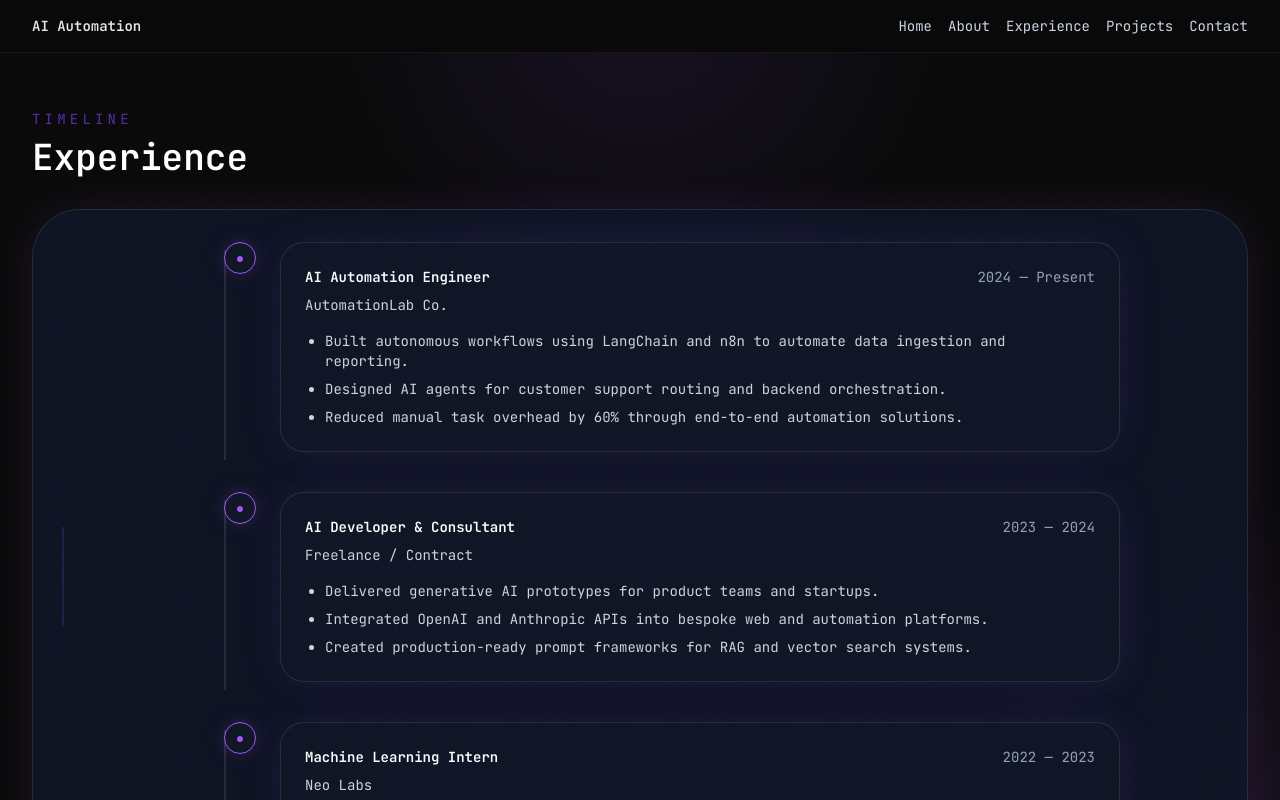
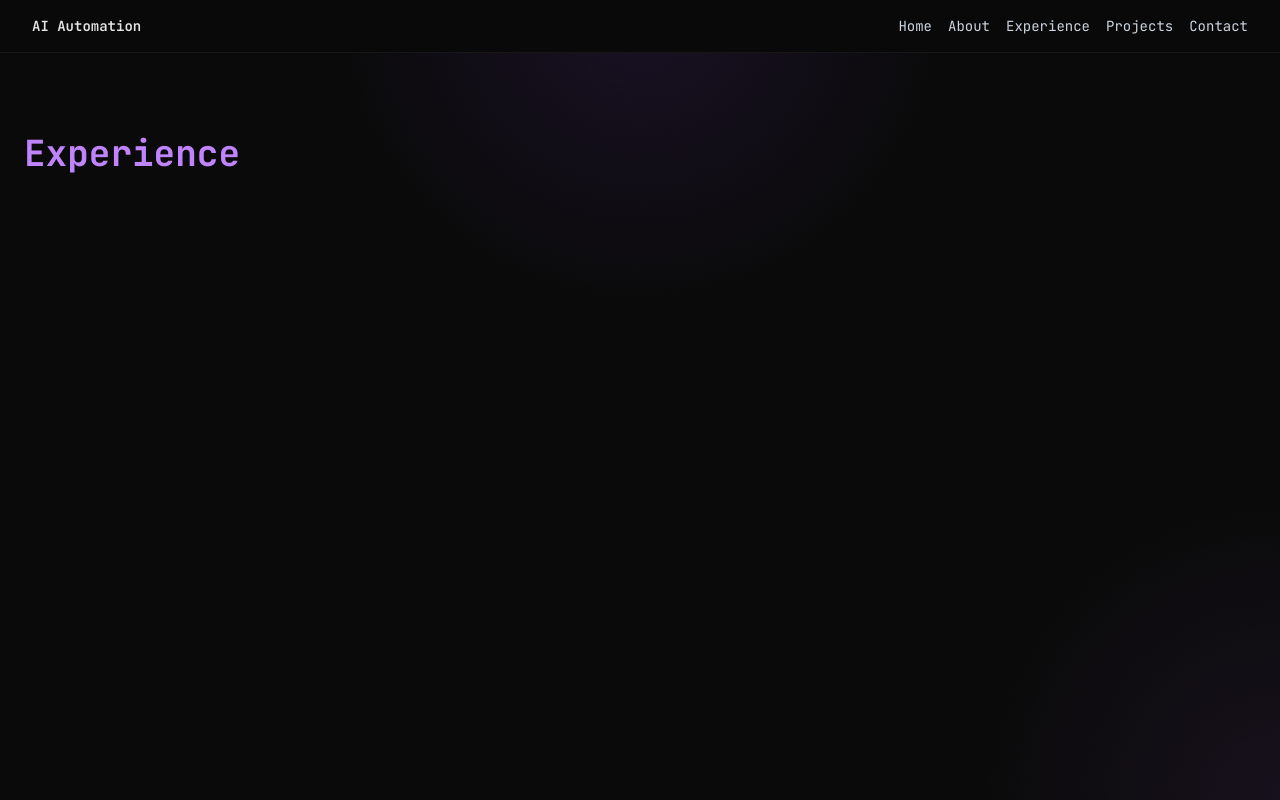
Before and after one commit to SyedSaribAhmed/my-portfolio-web, a Next.js app: page /experience in a window 1280 px wide. Shown: the top 800 px of the page. Built offline with nearby package versions, Linux system fonts and the light colour scheme.

Commit message:
fix framer motion

```diff
--- a/app/experience/page.tsx
+++ b/app/experience/page.tsx
@@ -1,37 +1,9 @@
-'use client';
-
-import SectionHeading from '../../components/SectionHeading';
-import TimelineItem from '../../components/TimelineItem';
-import { timeline } from '../../lib/data';
-import { motion } from 'framer-motion';
-
-const lineVariants = {
-  hidden: { pathLength: 0 },
-  visible: { pathLength: 1 }
-};
+"use client"
 
 export default function ExperiencePage() {
   return (
-    <section className="relative px-6 py-14 sm:px-8">
-      <div className="mx-auto max-w-7xl">
-        <SectionHeading title="Experience" subtitle="Timeline" />
-        <div className="relative overflow-hidden rounded-[3rem] border border-white/10 bg-[#0f172a]/80 p-8 shadow-neon">
-          <motion.svg
-            viewBox="0 0 4 100"
-            className="absolute left-7 top-10 h-[calc(100%-5rem)] w-1 stroke-neonpurple/30"
-            initial="hidden"
-            whileInView="visible"
-            viewport={{ once: true, amount: 0.2 }}
-          >
-            <motion.line x1="2" y1="0" x2="2" y2="100" variants={lineVariants} transition={{ duration: 1.4, ease: 'easeInOut' }} />
-          </motion.svg>
-          <div className="relative space-y-10 pl-14 sm:pl-16">
-            {timeline.map((entry, index) => (
-              <TimelineItem key={entry.role} {...entry} align={index % 2 === 0 ? 'left' : 'right'} />
-            ))}
-          </div>
-        </div>
-      </div>
-    </section>
-  );
+    <main className="min-h-screen pt-20 px-6">
+      <h1 className="text-4xl font-bold text-purple-400">Experience</h1>
+    </main>
+  )
 }
--- a/next.config.mjs
+++ b/next.config.mjs
@@ -1,6 +1,5 @@
 const nextConfig = {
   reactStrictMode: true,
-  // Let Vercel handle deployment automatically
 };
 
 export default nextConfig;
```
Also changed, not shown: 1 other file (tests, documents, lock files or other folders).
